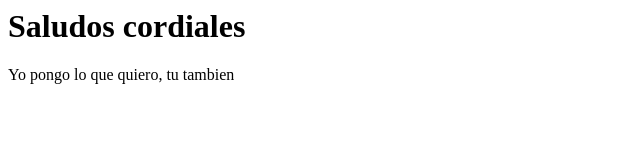
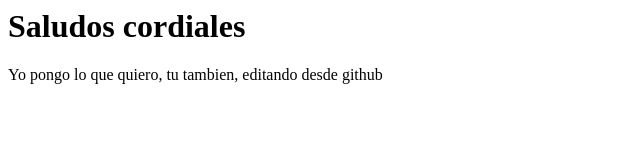
Before and after one commit to v1lson/proyecto1, a plain HTML site: page index.html in a window 1280 px wide. Shown: the whole page, without its empty margins (0-640 px from the left). Drawn offline with Linux system fonts and the light colour scheme.

Commit message:
Update index.html

```diff
--- a/index.html
+++ b/index.html
@@ -1,2 +1,2 @@
 <h1>Saludos cordiales</h1>
-<p>Yo pongo lo que quiero, tu tambien</p>
+<p>Yo pongo lo que quiero, tu tambien, editando desde github</p>
```
